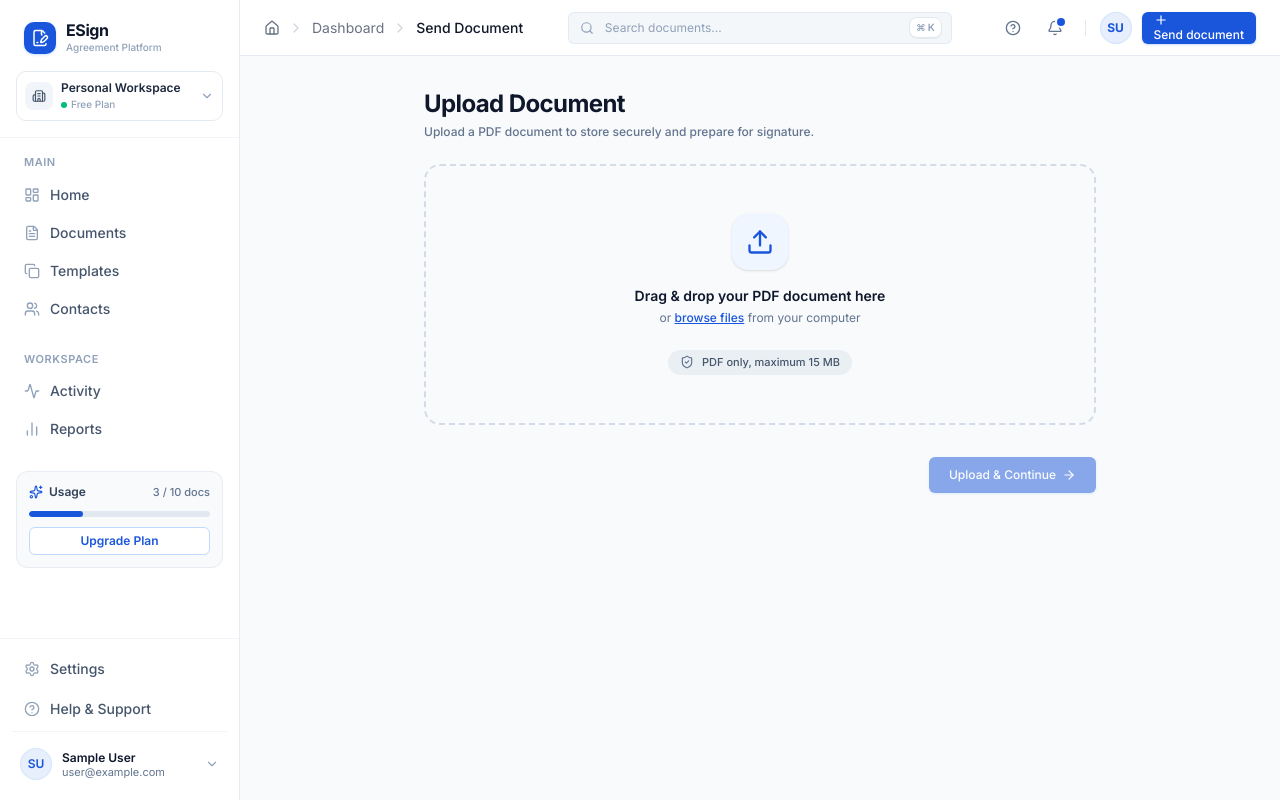
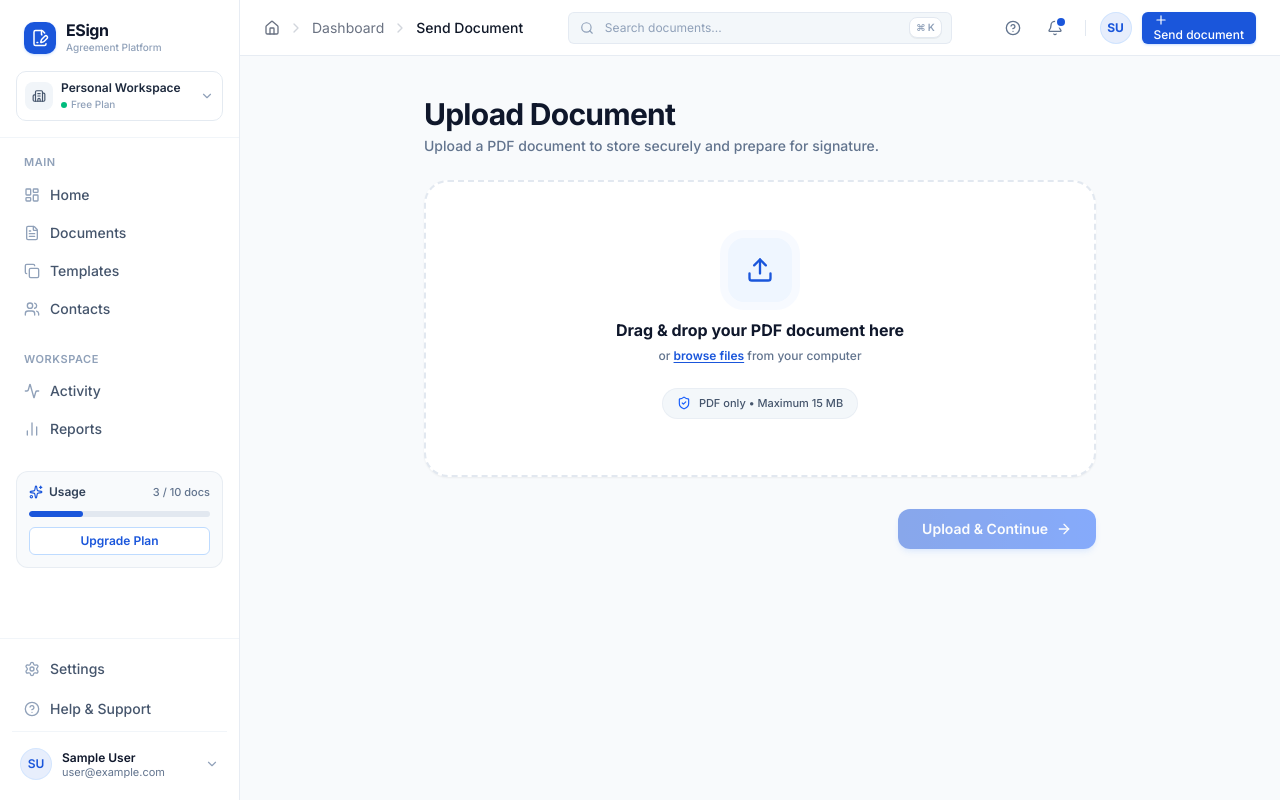
Before and after one commit to Shaikh-Adnan28/E-Sign, a Next.js app: page /dashboard/send in a window 1280 px wide. Built offline with nearby package versions, Linux system fonts and the light colour scheme; no server answers; sample sign-in values are in the browser's storage.

Commit message:
style(upload): refine document title input, placeholder and button UI aesthetics

```diff
--- a/src/app/dashboard/send/UploadForm.tsx
+++ b/src/app/dashboard/send/UploadForm.tsx
@@ -2,7 +2,7 @@
 
 import { useState, useRef, DragEvent, ChangeEvent } from "react"
 import { useRouter } from "next/navigation"
-import { Upload, FileText, X, AlertCircle, Loader2, ShieldCheck, ArrowRight } from "lucide-react"
+import { Upload, FileText, X, AlertCircle, Loader2, ShieldCheck, ArrowRight, CheckCircle2 } from "lucide-react"
 import { Button } from "@/components/ui/button"
 import { Input } from "@/components/ui/input"
 import { Label } from "@/components/ui/label"
@@ -118,26 +118,26 @@ export function UploadForm() {
   }
 
   return (
-    <div className="max-w-2xl mx-auto space-y-6">
+    <div className="max-w-2xl mx-auto space-y-6 pt-2">
       {/* Header */}
-      <div>
-        <h1 className="text-xl sm:text-2xl font-bold tracking-tight text-slate-900">
+      <div className="text-center sm:text-left space-y-1">
+        <h1 className="text-2xl sm:text-3xl font-bold tracking-tight text-slate-900">
           Upload Document
         </h1>
-        <p className="text-xs text-slate-500 mt-1 font-medium">
+        <p className="text-xs sm:text-sm text-slate-500 font-medium">
           Upload a PDF document to store securely and prepare for signature.
         </p>
       </div>
 
       {/* Error Alert */}
       {error && (
-        <div className="flex items-start gap-3 p-3.5 rounded-xl bg-red-50 border border-red-200/80 text-red-800 text-xs font-medium">
+        <div className="flex items-start gap-3 p-4 rounded-xl bg-red-50/90 border border-red-200 text-red-800 text-xs font-medium shadow-xs">
           <AlertCircle className="h-4 w-4 text-red-600 shrink-0 mt-0.5" />
           <div className="flex-1">{error}</div>
           <button
             type="button"
             onClick={() => setError(null)}
-            className="text-red-500 hover:text-red-700 text-xs font-bold"
+            className="text-red-500 hover:text-red-700 text-xs font-bold transition-colors"
           >
             <X className="h-4 w-4" />
           </button>
@@ -153,10 +153,10 @@ export function UploadForm() {
             onDrop={handleDrop}
             onClick={() => fileInputRef.current?.click()}
             className={cn(
-              "relative flex flex-col items-center justify-center p-8 sm:p-12 border-2 border-dashed rounded-2xl cursor-pointer transition-all duration-200",
+              "relative flex flex-col items-center justify-center p-8 sm:p-14 border-2 border-dashed rounded-3xl cursor-pointer transition-all duration-200 group bg-white",
               isDragging
-                ? "border-[#1A56DB] bg-blue-50/60 scale-[1.005]"
-                : "border-slate-300/80 bg-slate-50/50 hover:bg-slate-50 hover:border-slate-400"
+                ? "border-[#1A56DB] bg-blue-50/70 scale-[1.005] shadow-md shadow-blue-500/10"
+                : "border-slate-200 hover:border-blue-400 hover:bg-slate-50/80 shadow-xs"
             )}
           >
             <input
@@ -166,35 +166,40 @@ export function UploadForm() {
               onChange={handleFileInputChange}
               className="hidden"
             />
-            <div className="h-14 w-14 rounded-2xl bg-blue-50 text-[#1A56DB] flex items-center justify-center mb-4 shadow-sm">
+            <div className="h-16 w-16 rounded-2xl bg-blue-50 text-[#1A56DB] flex items-center justify-center mb-4 ring-8 ring-blue-50/50 group-hover:scale-105 transition-transform">
               <Upload className="h-7 w-7" />
             </div>
-            <p className="text-sm font-semibold text-slate-900 text-center">
+            <p className="text-sm sm:text-base font-bold text-slate-900 text-center">
               Drag & drop your PDF document here
             </p>
-            <p className="text-xs text-slate-500 text-center mt-1">
-              or <span className="text-[#1A56DB] font-medium underline">browse files</span> from your computer
+            <p className="text-xs text-slate-500 text-center mt-1.5 font-medium">
+              or <span className="text-[#1A56DB] font-semibold underline underline-offset-2">browse files</span> from your computer
             </p>
-            <div className="flex items-center gap-2 mt-6 px-3 py-1 rounded-full bg-slate-200/60 text-[11px] text-slate-600 font-medium">
-              <ShieldCheck className="h-3.5 w-3.5 text-slate-500" />
-              <span>PDF only, maximum 15 MB</span>
+            <div className="flex items-center gap-2 mt-6 px-3.5 py-1.5 rounded-full bg-slate-100/80 text-[11px] text-slate-600 font-medium border border-slate-200/60">
+              <ShieldCheck className="h-3.5 w-3.5 text-blue-600" />
+              <span>PDF only • Maximum 15 MB</span>
             </div>
           </div>
         ) : (
           /* Selected File Card */
-          <div className="rounded-2xl border border-slate-200 bg-white p-5 space-y-4 shadow-2xs">
-            <div className="flex items-center justify-between gap-4">
-              <div className="flex items-center gap-3.5 min-w-0">
-                <div className="h-11 w-11 rounded-xl bg-blue-50 text-[#1A56DB] flex items-center justify-center shrink-0">
-                  <FileText className="h-5 w-5" />
+          <div className="rounded-2xl border border-slate-200/90 bg-white p-6 space-y-5 shadow-xs">
+            {/* File Info Row */}
+            <div className="flex items-center justify-between gap-4 pb-4 border-b border-slate-100">
+              <div className="flex items-center gap-4 min-w-0">
+                <div className="h-12 w-12 rounded-xl bg-blue-50 text-[#1A56DB] flex items-center justify-center shrink-0 ring-1 ring-blue-500/10">
+                  <FileText className="h-6 w-6" />
                 </div>
-                <div className="min-w-0">
-                  <p className="text-sm font-semibold text-slate-900 truncate">
+                <div className="min-w-0 space-y-0.5">
+                  <p className="text-sm font-bold text-slate-900 truncate">
                     {file.name}
                   </p>
-                  <p className="text-xs text-slate-400">
-                    {(file.size / (1024 * 1024)).toFixed(2)} MB • PDF Document
-                  </p>
+                  <div className="flex items-center gap-2 text-xs text-slate-500 font-medium">
+                    <span>{(file.size / (1024 * 1024)).toFixed(2)} MB</span>
+                    <span>•</span>
+                    <span className="inline-flex items-center gap-1 text-emerald-600 font-semibold">
+                      <CheckCircle2 className="h-3 w-3" /> Ready to upload
+                    </span>
+                  </div>
                 </div>
               </div>
               {!isUploading && (
@@ -203,7 +208,8 @@ export function UploadForm() {
                   variant="ghost"
                   size="sm"
                   onClick={handleClearFile}
-                  className="text-slate-400 hover:text-slate-600 h-8 w-8 p-0"
+                  className="text-slate-400 hover:text-slate-600 hover:bg-slate-100 h-9 w-9 p-0 rounded-full transition-colors shrink-0"
+                  title="Remove file"
                 >
                   <X className="h-4 w-4" />
                 </Button>
@@ -211,18 +217,21 @@ export function UploadForm() {
             </div>
 
             {/* Document Title Input */}
-            <div className="space-y-1.5 pt-2 border-t border-slate-100">
-              <Label htmlFor="doc-title" className="text-xs font-semibold text-slate-700">
-                Document Title
-              </Label>
+            <div className="space-y-2">
+              <div className="flex items-center justify-between">
+                <Label htmlFor="doc-title" className="text-xs font-bold text-slate-800 tracking-wide uppercase">
+                  Document Title
+                </Label>
+                <span className="text-[11px] text-slate-400 font-medium">Shown on signature requests</span>
+              </div>
               <Input
                 id="doc-title"
                 type="text"
                 value={title}
                 onChange={(e) => setTitle(e.target.value)}
                 disabled={isUploading}
-                placeholder="e.g. Sales Agreement 2026"
-                className="h-9 text-xs"
+                placeholder="Enter document title (e.g. Service Agreement 2026)"
+                className="h-10 text-xs sm:text-sm px-3.5 bg-slate-50/50 border-slate-200 focus:bg-white focus:border-blue-500 focus:ring-2 focus:ring-blue-500/20 rounded-xl transition-all font-medium text-slate-900 placeholder:text-slate-400 placeholder:font-normal"
               />
             </div>
           </div>
@@ -233,17 +242,17 @@ export function UploadForm() {
           <Button
             type="submit"
             disabled={!file || isUploading}
-            className="bg-[#1A56DB] hover:bg-blue-700 text-white font-medium text-xs h-9 px-5 shadow-sm shadow-blue-500/20"
+            className="group bg-gradient-to-r from-[#1A56DB] to-blue-600 hover:from-blue-700 hover:to-blue-800 text-white font-semibold text-xs sm:text-sm h-10 px-6 rounded-xl shadow-md shadow-blue-500/20 hover:shadow-lg hover:shadow-blue-500/30 transition-all active:scale-[0.98] disabled:opacity-50 disabled:pointer-events-none"
           >
             {isUploading ? (
               <>
-                <Loader2 className="h-3.5 w-3.5 mr-2 animate-spin" />
+                <Loader2 className="h-4 w-4 mr-2 animate-spin" />
                 Uploading PDF...
               </>
             ) : (
               <>
                 Upload & Continue
-                <ArrowRight className="h-3.5 w-3.5 ml-1.5" />
+                <ArrowRight className="h-4 w-4 ml-2 group-hover:translate-x-0.5 transition-transform" />
               </>
             )}
           </Button>
```
